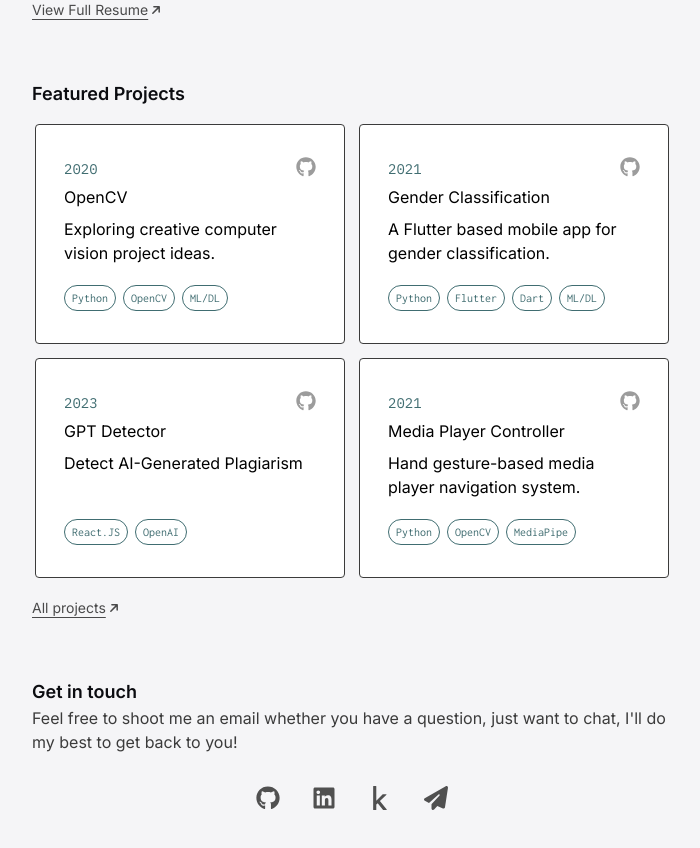
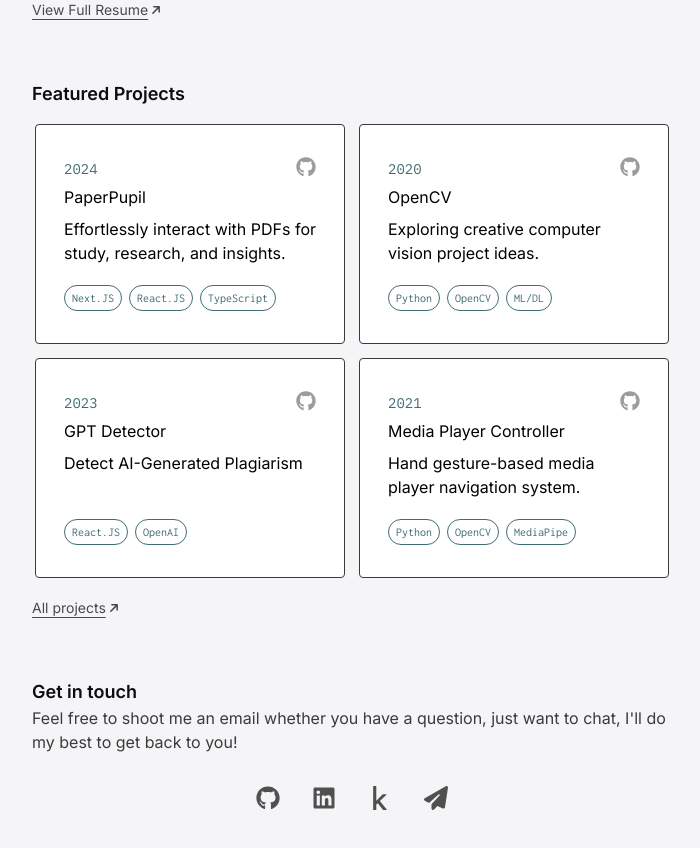
Before and after one commit to TusharSSurve/V2, a React (Vite) app: page / in a window 1280 px wide. Shown: the part 1300-2148 px from the top of the page, without its empty margins (288-988 px from the left). Built offline with nearby package versions, Linux system fonts and the light colour scheme.

Commit message:
[draft] : New project added

```diff
--- a/src/components/Project.tsx
+++ b/src/components/Project.tsx
@@ -4,6 +4,33 @@ import ProjectCard from './global/ProjectCard';
 import { faArrowRight } from '@fortawesome/free-solid-svg-icons';
 import { Link } from 'react-router-dom';
 const projects = [
+  {
+    "id": 4,
+    "year": "2024",
+    "wlinks": [
+      {
+        "id": 1,
+        "link": "https://github.com/TusharSSurve/PaperPupil",
+        "icon": "github"
+      }
+    ],
+    "title": "PaperPupil",
+    "para": "Effortlessly interact with PDFs for study, research, and insights.",
+    "langs": [
+      {
+        "id": 1,
+        "lang": "Next.JS"
+      },
+      {
+        "id": 2,
+        "lang": "React.JS"
+      },
+      {
+        "id": 3,
+        "lang": "TypeScript"
+      }
+    ]
+  },
   {
     "id": 9,
     "year": "2020",
@@ -27,37 +54,6 @@ const projects = [
       },
       {
         "id": 3,
-        "lang": "ML/DL"
-      }
-    ]
-  },
-  {
-    "id": 4,
-    "year": "2021",
-    "wlinks": [
-      {
-        "id": 1,
-        "link": "https://github.com/TusharSSurve/Gender-Classification-With-Flutter",
-        "icon": "github"
-      }
-    ],
-    "title": "Gender Classification",
-    "para": "A Flutter based mobile app for gender classification.",
-    "langs": [
-      {
-        "id": 1,
-        "lang": "Python"
-      },
-      {
-        "id": 2,
-        "lang": "Flutter"
-      },
-      {
-        "id": 3,
-        "lang": "Dart"
-      },
-      {
-        "id": 4,
         "lang": "ML/DL"
       }
     ]
--- a/src/data/work.json
+++ b/src/data/work.json
@@ -1,4 +1,39 @@
 [
+  {
+    "id": 11,
+    "year": "2024",
+    "wlinks": [
+      {
+        "id": 1,
+        "link": "https://github.com/TusharSSurve/PaperPupil",
+        "icon": "github"
+      }
+    ],
+    "title": "PaperPupil",
+    "para": "Effortlessly interact with PDFs for study, research, and insights.",
+    "langs": [
+      {
+        "id": 0,
+        "lang": "Next.JS"
+      },
+      {
+        "id": 1,
+        "lang": "React.JS"
+      },
+      {
+        "id": 2,
+        "lang": "TypeScript"
+      },
+      {
+        "id": 3,
+        "lang": "Tailwind CSS"
+      },
+      {
+        "id": 4,
+        "lang": "shadcn/ui"
+      }
+    ]
+  },
   {
     "id": 10,
     "year": "2024",
@@ -14,7 +49,7 @@
     "langs": [
       {
         "id": 1,
-        "lang": "React"
+        "lang": "React.JS"
       },
       {
         "id": 2,
@@ -99,7 +134,7 @@
     "langs": [
       {
         "id": 1,
-        "lang": "React"
+        "lang": "React.JS"
       },
       {
         "id": 2,
```
Also changed, not shown: 1 other file (tests, documents, lock files or other folders).
